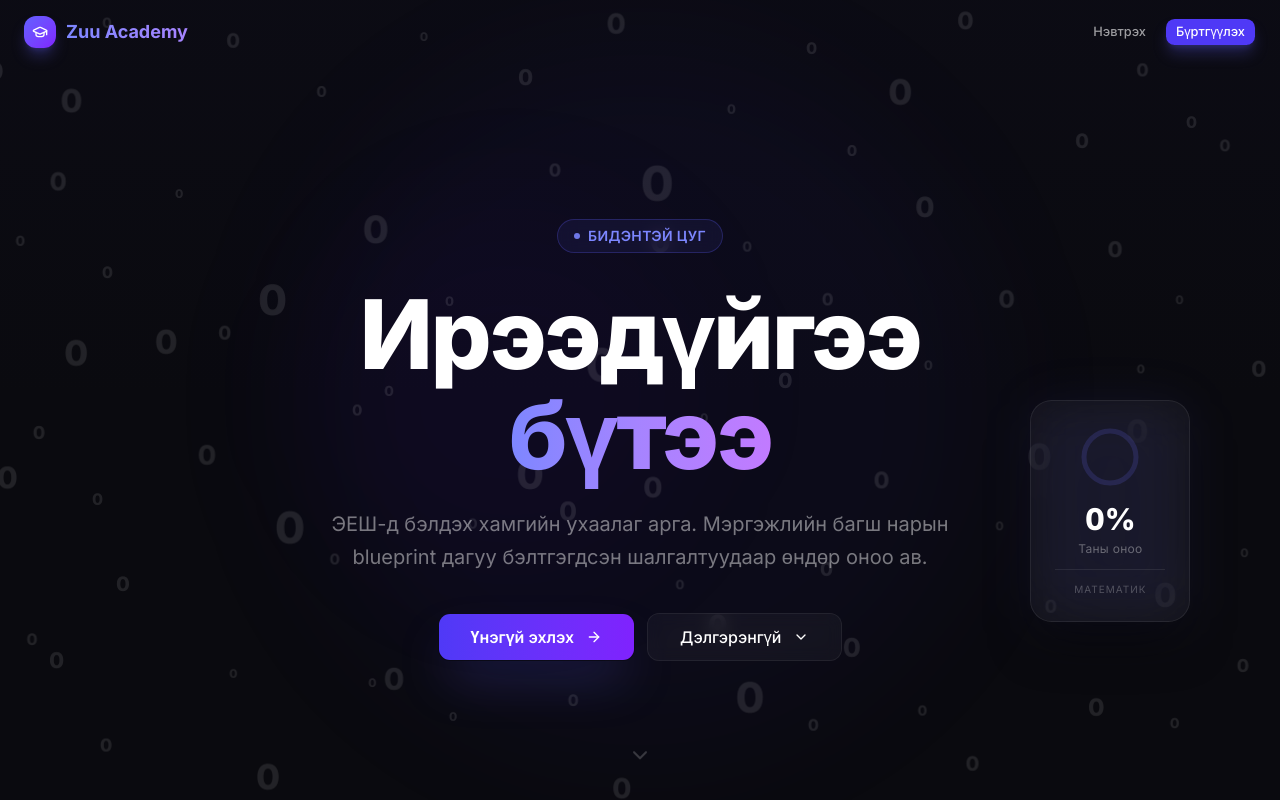
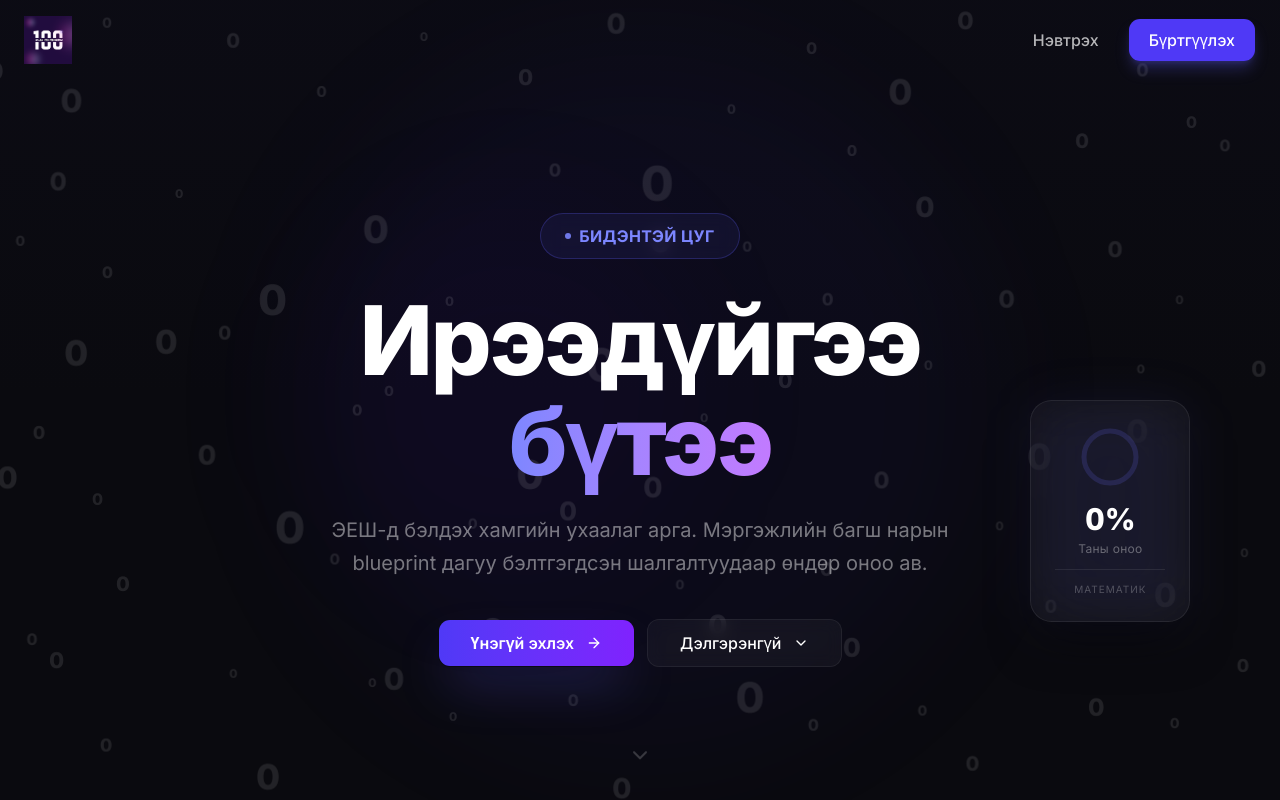
Before and after one commit to Khangarido/zuu-test, a Next.js app: page / in a window 1280 px wide. Shown: the top 800 px of the page. Built offline with nearby package versions, Linux system fonts and the light colour scheme.

Commit message:
feat: add Zuu Academy logo to navbar, favicon, bigger badge and navbar, update landing page text

```diff
--- a/src/app/layout.tsx
+++ b/src/app/layout.tsx
@@ -14,6 +14,7 @@ export const metadata: Metadata = {
   title: "Zuu Academy — ЭЕШ Mock Test",
   description:
     "Zuu Academy — zuutest.site | Элсэлтийн ерөнхий шалгалтад бэлдэхэд зориулсан бодит орчин, сэдэвчилсэн дасгал, гүйцэтгэлийн дэлгэрэнгүй шинжилгээтэй платформ.",
+  icons: { icon: "/logo.png", apple: "/logo.png" },
 }
 
 export default function RootLayout({
--- a/src/app/page.tsx
+++ b/src/app/page.tsx
@@ -2,6 +2,7 @@
 
 import { useState, useEffect, useRef } from "react"
 import Link from "next/link"
+import Image from "next/image"
 import { Button } from "@/components/ui/button"
 import {
   GraduationCap,
@@ -305,28 +306,22 @@ export default function LandingPage() {
             : "bg-transparent"
         )}
       >
-        <div className="mx-auto flex max-w-7xl items-center justify-between px-4 sm:px-6 h-16">
-          <Link href="/" className="flex items-center gap-2.5 cursor-pointer group">
-            <div className="flex size-8 items-center justify-center rounded-lg bg-gradient-to-br from-indigo-500 to-violet-600 shadow-lg shadow-indigo-500/30 group-hover:shadow-indigo-500/50 transition-shadow">
-              <GraduationCap className="size-4 text-white" />
-            </div>
-            <span className="font-bold text-lg bg-gradient-to-r from-indigo-400 to-violet-400 bg-clip-text text-transparent">
-              Zuu Academy
-            </span>
+        <div className="mx-auto flex max-w-7xl items-center justify-between px-4 sm:px-6 h-20">
+          <Link href="/" className="cursor-pointer hover:opacity-80 transition-opacity">
+            <Image src="/logo.png" alt="Zuu Academy" width={120} height={60} className="h-12 w-auto" priority />
           </Link>
           <nav className="flex items-center gap-2">
             <Link href="/login">
               <Button
-                variant="ghost" size="sm"
-                className="text-white/60 hover:text-white hover:bg-white/5 cursor-pointer transition-colors duration-150"
+                variant="ghost"
+                className="text-white/70 hover:text-white hover:bg-white/5 cursor-pointer transition-colors duration-150 text-base px-5 h-11"
               >
                 Нэвтрэх
               </Button>
             </Link>
             <Link href="/register">
               <Button
-                size="sm"
-                className="bg-indigo-600 hover:bg-indigo-500 text-white cursor-pointer shadow-lg shadow-indigo-500/25 transition-all duration-150"
+                className="bg-indigo-600 hover:bg-indigo-500 text-white cursor-pointer shadow-lg shadow-indigo-500/25 transition-all duration-150 text-base px-5 h-11"
               >
                 Бүртгүүлэх
               </Button>
@@ -371,9 +366,9 @@ export default function LandingPage() {
         {/* Hero content */}
         <div className="relative z-10 text-center max-w-4xl mx-auto px-4 pt-20">
           {/* Pill badge */}
-          <div className="inline-flex items-center gap-2 rounded-full border border-indigo-500/25 bg-indigo-500/8 px-4 py-1.5 mb-8 backdrop-blur-sm">
+          <div className="inline-flex items-center gap-2 rounded-full border border-indigo-500/25 bg-indigo-500/8 px-6 py-2.5 mb-8 backdrop-blur-sm">
             <span className="size-1.5 rounded-full bg-indigo-400 animate-pulse" />
-            <span className="text-sm font-semibold tracking-wide text-indigo-400 uppercase">
+            <span className="text-base font-bold tracking-wide text-indigo-400 uppercase">
               Бидэнтэй цуг
             </span>
           </div>
@@ -506,7 +501,7 @@ export default function LandingPage() {
               </span>
             </h2>
             <p className="text-white/35 text-lg max-w-lg mx-auto">
-              Монголын шилдэг ЭЕШ бэлтгэл платформ
+              Хамгийн ухаалаг ЭЕШ-д бэлтгэх платформ
             </p>
           </FadeIn>
 
@@ -540,7 +535,7 @@ export default function LandingPage() {
             <h2 className="text-3xl sm:text-4xl font-bold mb-4">
               Хэрхэн ажилладаг вэ?
             </h2>
-            <p className="text-white/35 text-lg">3 алхамаар эхэл</p>
+            <p className="text-white/35 text-lg">3 алхамаар эхэлье</p>
           </FadeIn>
 
           <div className="relative grid grid-cols-1 md:grid-cols-3 gap-10 md:gap-6">
@@ -765,13 +760,8 @@ export default function LandingPage() {
         <div className="mx-auto max-w-6xl">
           <div className="flex flex-col sm:flex-row items-center justify-between gap-6">
             <div className="flex flex-col items-center sm:items-start gap-1.5">
-              <Link href="/" className="flex items-center gap-2.5 cursor-pointer group">
-                <div className="flex size-7 items-center justify-center rounded-lg bg-gradient-to-br from-indigo-500 to-violet-600 group-hover:shadow-lg group-hover:shadow-indigo-500/30 transition-shadow">
-                  <GraduationCap className="size-3.5 text-white" />
-                </div>
-                <span className="font-bold bg-gradient-to-r from-indigo-400 to-violet-400 bg-clip-text text-transparent">
-                  Zuu Academy
-                </span>
+              <Link href="/" className="cursor-pointer hover:opacity-80 transition-opacity">
+                <Image src="/logo.png" alt="Zuu Academy" width={80} height={40} className="h-8 w-auto" />
               </Link>
               <p className="text-xs text-white/20 italic pl-0.5">Ирээдүйгээ бүтээ</p>
             </div>
--- a/src/components/app-shell.tsx
+++ b/src/components/app-shell.tsx
@@ -1,5 +1,6 @@
 import Link from "next/link";
-import { GraduationCap, LogOut, LayoutDashboard, ShieldCheck, Trophy, User } from "lucide-react";
+import Image from "next/image";
+import { LogOut, LayoutDashboard, ShieldCheck, Trophy, User } from "lucide-react";
 import { Button } from "@/components/ui/button";
 import {
   DropdownMenu,
@@ -45,14 +46,8 @@ export function AppShell({
     <div className="flex min-h-svh flex-col">
       <header className="sticky top-0 z-40 border-b bg-background/90 backdrop-blur-md">
         <div className="mx-auto flex max-w-7xl items-center justify-between px-4 py-3 sm:px-6">
-          <Link
-            href="/dashboard"
-            className="flex items-center gap-2.5 font-bold text-foreground hover:opacity-80 transition-opacity"
-          >
-            <div className="flex size-8 items-center justify-center rounded-lg bg-gradient-to-br from-indigo-500 to-violet-600 shadow-sm">
-              <GraduationCap className="size-4 text-white" />
-            </div>
-            <span className="hidden sm:block">Zuu Academy</span>
+          <Link href="/dashboard" className="hover:opacity-80 transition-opacity">
+            <Image src="/logo.png" alt="Zuu Academy" width={72} height={72} className="h-10 w-auto" priority />
           </Link>
 
           <div className="flex items-center gap-1">
```
Also changed, not shown: public/logo.png (added).
